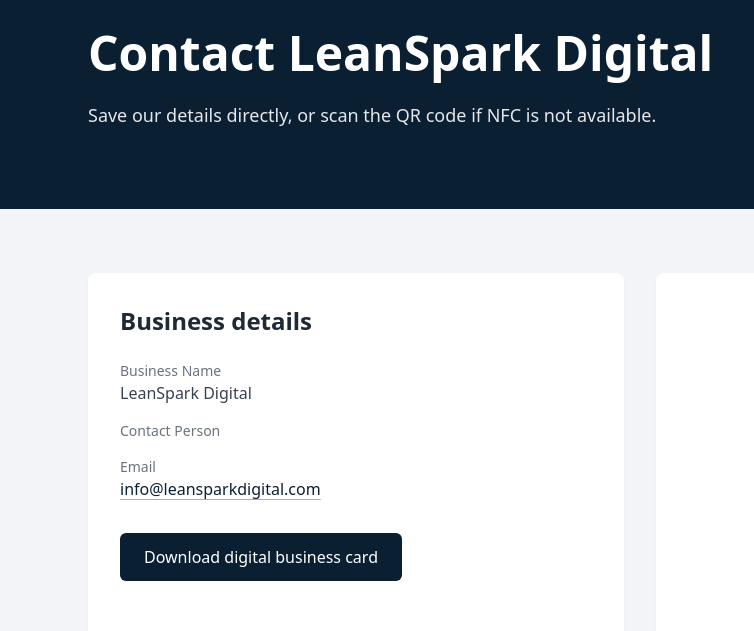
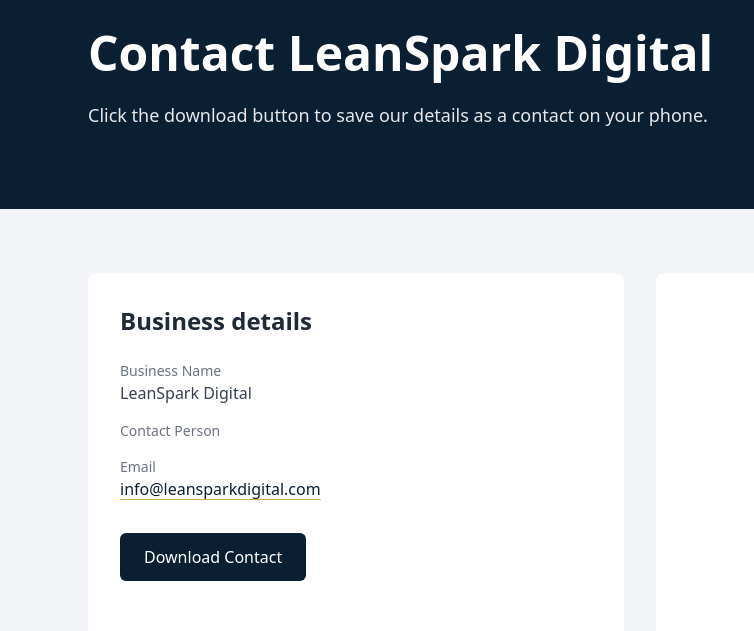
Before and after one commit to leansparkdigital/leansparkdigital.github.io, a plain HTML site: page contact/index.html in a window 1280 px wide. Shown: the part 121-752 px from the top of the page, 0-754 px from the left. Drawn offline with nearby package versions, Linux system fonts and the light colour scheme.

Commit message:
fix(contact): update text for clarity on saving contact details

```diff
--- a/contact/index.html
+++ b/contact/index.html
@@ -38,7 +38,7 @@
         Contact LeanSpark Digital
       </h1>
       <p class="mt-6 max-w-2xl text-lg text-gray-200">
-        Save our details directly, or scan the QR code if NFC is not available.
+        Click the download button to save our details as a contact on your phone.
       </p>
     </div>
   </section>
@@ -67,7 +67,7 @@
         </dl>
 
         <a href="/assets/leanspark-digital.vcf" download class="mt-8 inline-block bg-primary text-white px-6 py-3 rounded-md font-medium">
-          Download digital business card
+          Download Contact
         </a>
       </div>
 
```
